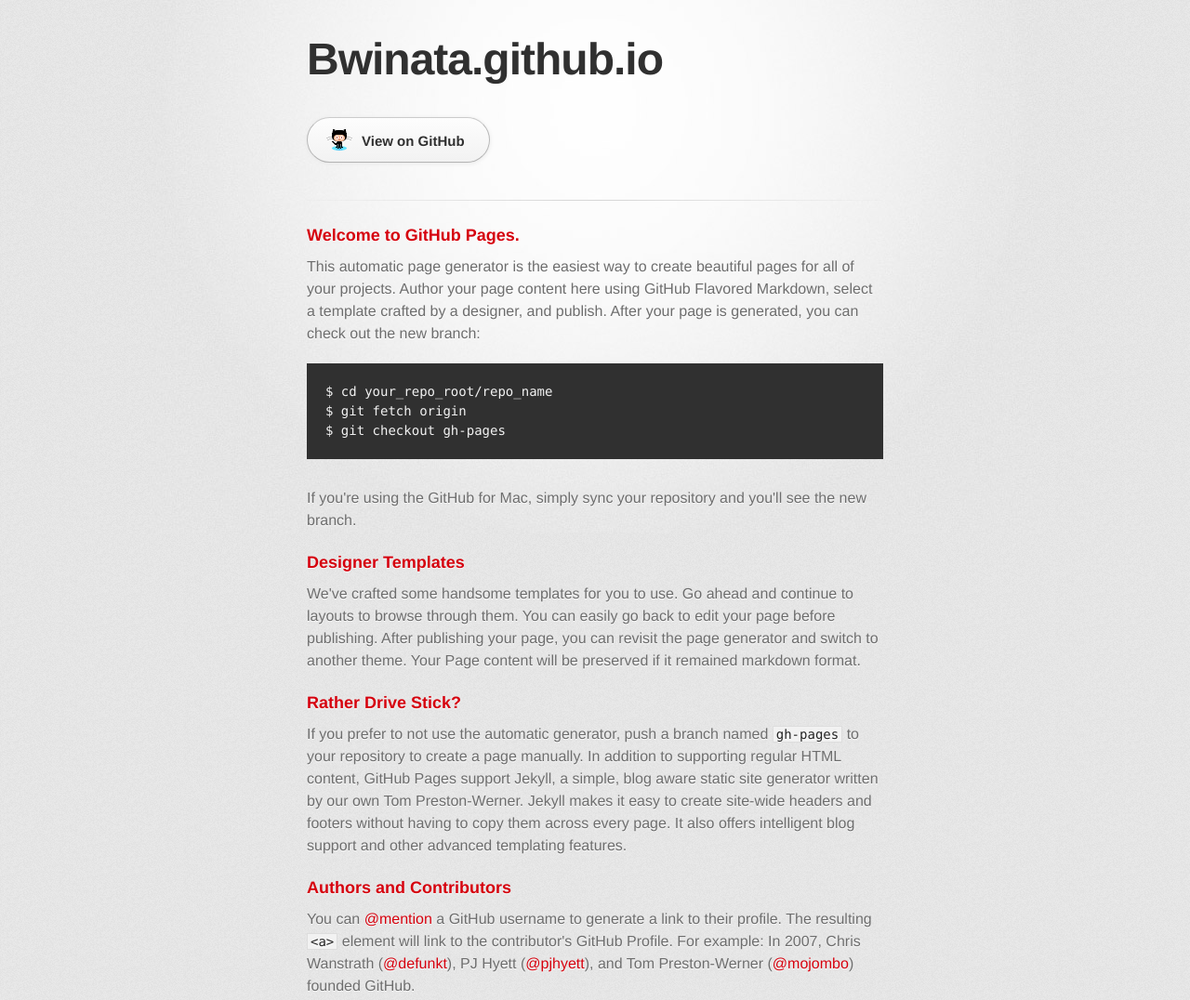
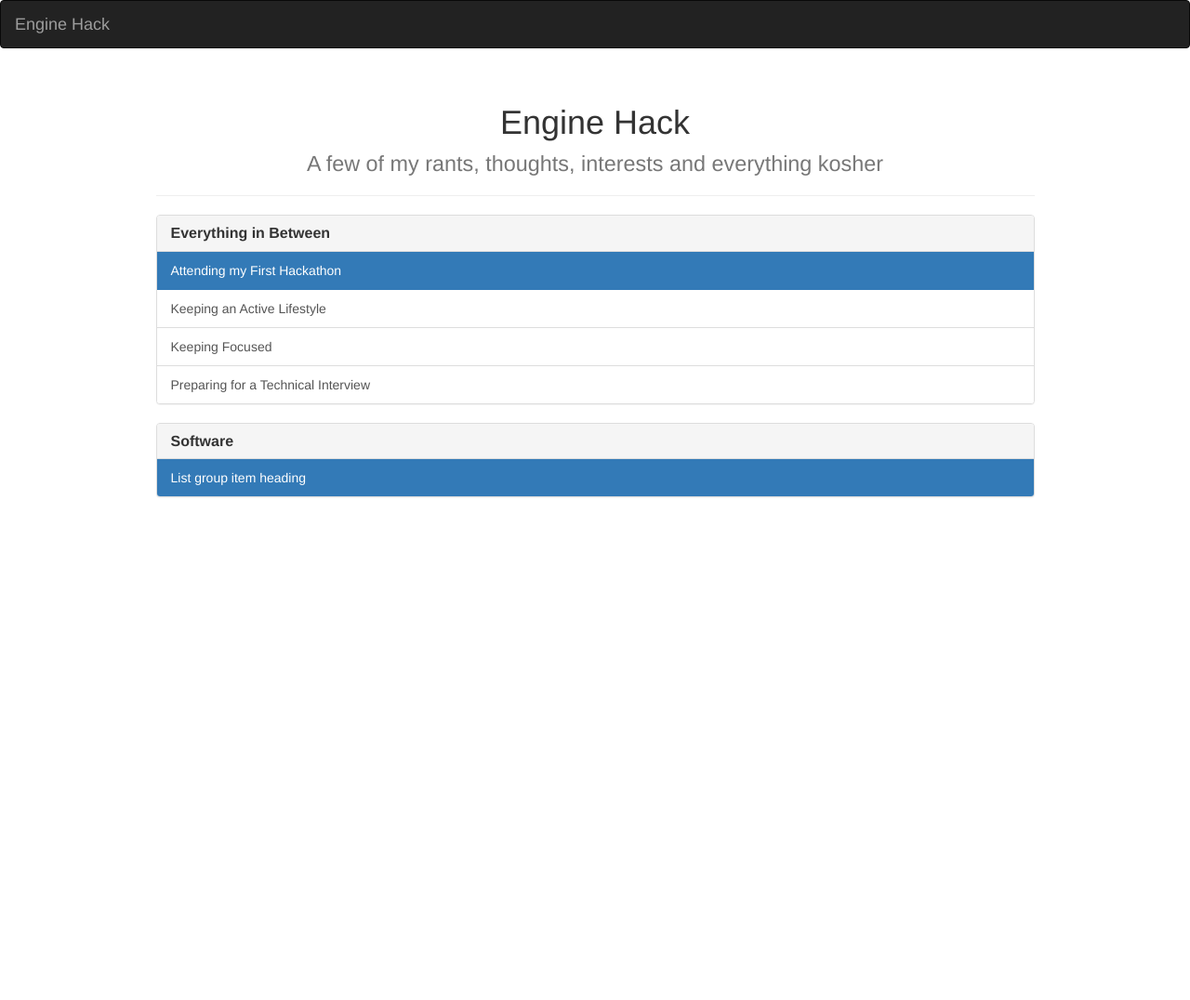
Before and after one commit to bwinata/bwinata.github.io, a plain HTML site: page index.html in a window 1280 px wide. Shown: the top 1076 px of the page at 93% size. After the commit the page ends 800 px from the top, so only its background shows below. Drawn offline with nearby package versions, Linux system fonts and the light colour scheme; a web font is replaced by a local one.

Commit message:
Removed existing Github page template Included Twitter BS Increased begun writing home page

```diff
--- a/index.html
+++ b/index.html
@@ -1,73 +1,79 @@
 <!DOCTYPE html>
-<html>
+<html ng-app="myBlog">
   <head>
     <meta charset='utf-8'>
     <meta http-equiv="X-UA-Compatible" content="chrome=1">
+
+	<!----------------------------------------------------------------------------------------------->
+	<!-- CSS -->
+	<!----------------------------------------------------------------------------------------------->
     <link href='https://fonts.googleapis.com/css?family=Chivo:900' rel='stylesheet' type='text/css'>
-    <link rel="stylesheet" type="text/css" href="stylesheets/stylesheet.css" media="screen" />
+    <!--<link rel="stylesheet" type="text/css" href="stylesheets/stylesheet.css" media="screen" /> -->
     <link rel="stylesheet" type="text/css" href="stylesheets/pygment_trac.css" media="screen" />
     <link rel="stylesheet" type="text/css" href="stylesheets/print.css" media="print" />
+	<link rel="stylesheet" type="text/css" href="stylesheets/twitter_bs/bootstrap.min.css" />
+
+	<!----------------------------------------------------------------------------------------------->
+	<!-- JS -->
+	<!----------------------------------------------------------------------------------------------->
+	<script src="https://ajax.googleapis.com/ajax/libs/angularjs/1.0.7/angular.min.js" type="text/javascript"></script>
     <!--[if lt IE 9]>
     <script src="//html5shiv.googlecode.com/svn/trunk/html5.js"></script>
     <![endif]-->
-    <title>Bwinata.github.io by bwinata</title>
-  </head>
-
-  <body>
-    <div id="container">
-      <div class="inner">
-
-        <header>
-          <h1>Bwinata.github.io</h1>
-          <h2></h2>
-        </header>
-
-        <section id="downloads" class="clearfix">
-          <a href="https://github.com/bwinata" id="view-on-github" class="button"><span>View on GitHub</span></a>
-        </section>
-
-        <hr>
-
-        <section id="main_content">
-          <h3>
-<a name="welcome-to-github-pages" class="anchor" href="#welcome-to-github-pages"><span class="octicon octicon-link"></span></a>Welcome to GitHub Pages.</h3>
-
-<p>This automatic page generator is the easiest way to create beautiful pages for all of your projects. Author your page content here using GitHub Flavored Markdown, select a template crafted by a designer, and publish. After your page is generated, you can check out the new branch:</p>
-
-<pre><code>$ cd your_repo_root/repo_name
-$ git fetch origin
-$ git checkout gh-pages
-</code></pre>
-
-<p>If you're using the GitHub for Mac, simply sync your repository and you'll see the new branch.</p>
-
-<h3>
-<a name="designer-templates" class="anchor" href="#designer-templates"><span class="octicon octicon-link"></span></a>Designer Templates</h3>
-
-<p>We've crafted some handsome templates for you to use. Go ahead and continue to layouts to browse through them. You can easily go back to edit your page before publishing. After publishing your page, you can revisit the page generator and switch to another theme. Your Page content will be preserved if it remained markdown format.</p>
-
-<h3>
-<a name="rather-drive-stick" class="anchor" href="#rather-drive-stick"><span class="octicon octicon-link"></span></a>Rather Drive Stick?</h3>
-
-<p>If you prefer to not use the automatic generator, push a branch named <code>gh-pages</code> to your repository to create a page manually. In addition to supporting regular HTML content, GitHub Pages support Jekyll, a simple, blog aware static site generator written by our own Tom Preston-Werner. Jekyll makes it easy to create site-wide headers and footers without having to copy them across every page. It also offers intelligent blog support and other advanced templating features.</p>
-
-<h3>
-<a name="authors-and-contributors" class="anchor" href="#authors-and-contributors"><span class="octicon octicon-link"></span></a>Authors and Contributors</h3>
-
-<p>You can <a href="https://github.com/blog/821" class="user-mention">@mention</a> a GitHub username to generate a link to their profile. The resulting <code>&lt;a&gt;</code> element will link to the contributor's GitHub Profile. For example: In 2007, Chris Wanstrath (<a href="https://github.com/defunkt" class="user-mention">@defunkt</a>), PJ Hyett (<a href="https://github.com/pjhyett" class="user-mention">@pjhyett</a>), and Tom Preston-Werner (<a href="https://github.com/mojombo" class="user-mention">@mojombo</a>) founded GitHub.</p>
-
-<h3>
-<a name="support-or-contact" class="anchor" href="#support-or-contact"><span class="octicon octicon-link"></span></a>Support or Contact</h3>
-
-<p>Having trouble with Pages? Check out the documentation at <a href="http://help.github.com/pages">http://help.github.com/pages</a> or contact <a href="mailto:support@github.com">support@github.com</a> and we’ll help you sort it out.</p>
-        </section>
-
-        <footer>
-          This page was generated by <a href="http://pages.github.com">GitHub Pages</a>. Tactile theme by <a href="https://twitter.com/jasonlong">Jason Long</a>.
-        </footer>
-
-
-      </div>
-    </div>
-  </body>
+    <title>Engine Hack</title>
+	<nav class="navbar navbar-inverse" role="navigation">
+		<div class="navbar-header">
+			<a class="navbar-brand" href="#">Engine Hack</a>
+		</div>
+	</nav>
+	</head>
+	<body>
+		<div class="container">
+			<div class="row">
+				<div class="col-md-10 col-md-offset-1">
+					<div class="page-header">
+						<h1 style="text-align: center;">Engine Hack<br>
+						<small>A few of my rants, thoughts, interests and everything kosher</small></h1>
+					</div>
+				</div>
+			</div>
+			<div class="row">
+				<div class="col-md-10 col-md-offset-1">
+					<div class="panel-group" id="accordion">
+					  <div class="panel panel-default">
+						<div class="panel-heading">
+						  <h4 class="panel-title">
+							<a data-toggle="collapse" data-parent="#accordion" href="#collapseOne">
+							  <b>Everything in Between</b>
+							</a>
+						  </h4>
+						</div>
+						<div id="collapseOne" class="panel-collapse collapse in">
+							<div class="list-group">
+							  <a href="#" class="list-group-item active">Attending my First Hackathon</a>
+							  <a href="#" class="list-group-item">Keeping an Active Lifestyle</a>
+							  <a href="#" class="list-group-item">Keeping Focused</a>
+							  <a href="#" class="list-group-item">Preparing for a Technical Interview</a>
+							</div>
+						</div>
+					  </div> <br />
+					  <div class="panel panel-default">
+						<div class="panel-heading">
+						  <h4 class="panel-title">
+							<a data-toggle="collapse" data-parent="#accordion" href="#collapseTwo">
+							  <b>Software</b>
+							</a>
+						  </h4>
+						</div>
+						<div id="collapseTwo" class="panel-collapse collapse in">
+							<div class="list-group">
+							  <a href="#" class="list-group-item active">List group item heading</h4></a>
+							</div>
+						</div>
+					  </div>
+					</div>
+				</div>
+			</div>
+		</div>
+	</body>
 </html>
```
